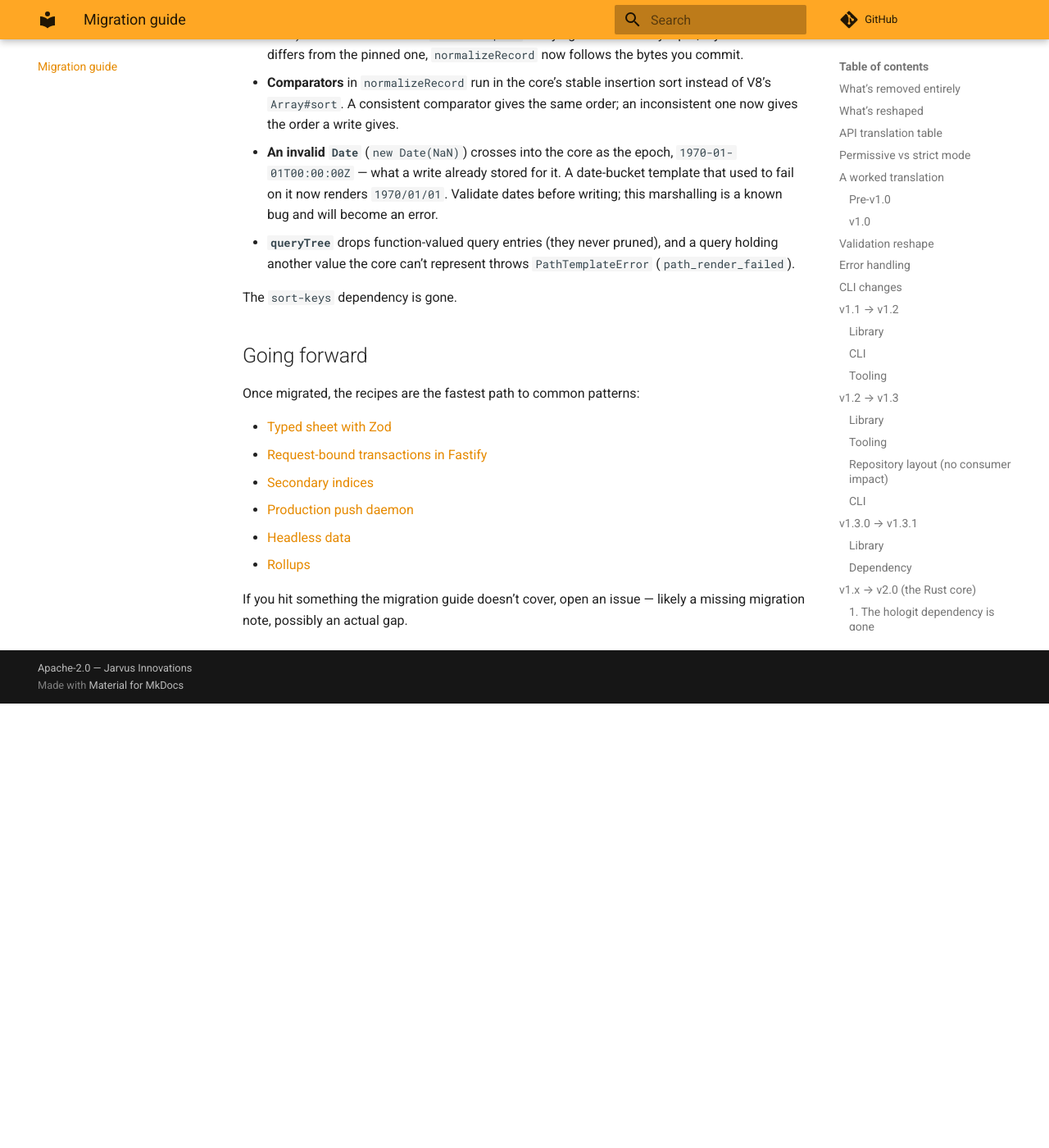
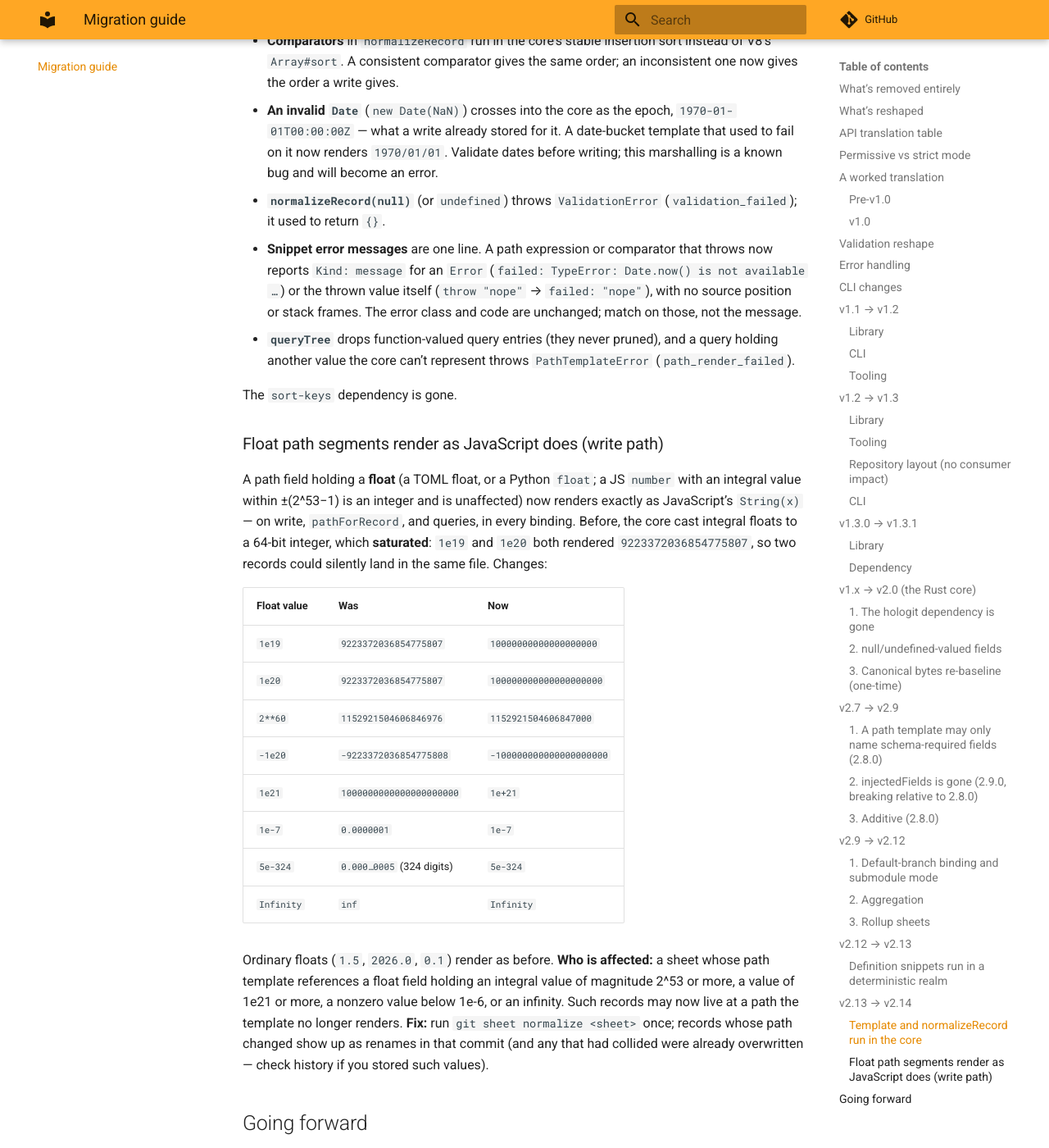
Before and after one commit to JarvusInnovations/gitsheets, an MkDocs documentation site: the page built from docs/migration-guide.md, in a window 1280 px wide and 1400 px high, scrolled down 14045 px. Shown: the whole window at 82% size. Built offline with MkDocs 1.6.1 and Material for MkDocs 9.7.7, drawn with Linux system fonts in a browser that asks for light colours; comment, search, counter and statistics services are not loaded; before the commit the page ends 14903 px from its top, so only the background shows below that; some of the changed text lies outside the part shown.

Commit message:
docs: correct and extend the v2.14 migration notes
- The bare-datetime change is an error-code change (path_invalid_chars ->
  path_render_failed); the Node Template never returned Date#toString().
- Add normalizeRecord(null), one-line snippet error messages, and the
  write-path float rendering fix (saturating i64 cast -> Number#toString)
  with a before/after table and the normalize remedy.
- docs/path-templates.md: expression getFullYear() reads UTC since v2.13.

Co-Authored-By: Claude Fable 5.2 <noreply@anthropic.com>
Claude-Session: https://claude.ai/code/session_013bS1t58BgthzfR3EtAeRT2

```diff
--- a/docs/migration-guide.md
+++ b/docs/migration-guide.md
@@ -387,16 +387,35 @@ Path-template expression components (`${{ … }}`) and raw-JS sort comparators (
 
 The exported `Template` (`render`, `queryTree`), and so `sheet.pathForRecord`, and `sheet.normalizeRecord` now call the core — the same renderer and normalizer a write uses — instead of evaluating snippets in a Node `node:vm` realm. What they return is now exactly what an upsert of the same record commits. Most records see no difference; these do:
 
-- **A bare datetime field in a path** (`${{ publishedAt }}`) can't be rendered: `Template.render` / `pathForRecord` throw `PathTemplateError` (`path_render_failed`) instead of returning the host's `Date#toString()` (`"Thu Jan 01 2026 00:00:00 GMT+0000 (…)"`). Writes already rejected it. Use a [date bucket](path-templates.md#date-buckets) or an expression such as `${{ publishedAt.toISOString().slice(0, 10) }}`.
-- **Float and big-integer fields in a path** render as the core does: `1e21` → `1000000000000000000000` (was `1e+21`), `1e-7` → `0.0000001` (was `1e-7`), `Infinity` → `inf` (was `Infinity`); a `bigint` outside i64 is a render failure. Writes already rendered these this way.
+- **A bare datetime field in a path** (`${{ publishedAt }}`) fails with a different code: `Template.render` / `pathForRecord` used to stringify it with `Date#toString()`, whose `:` made the render throw `PathTemplateError` (`path_invalid_chars`); it now throws `PathTemplateError` (`path_render_failed`), as a write always did. Use a [date bucket](path-templates.md#date-buckets) or an expression such as `${{ publishedAt.toISOString().slice(0, 10) }}`.
+- **A `bigint` outside i64 in a path field** is a render failure (`path_render_failed`); it used to render its digits. Writes already rejected it.
 - **Records the core can't represent** — a function or symbol value anywhere in the record, a `null` array element, a `bigint` outside i64 — make `Template.render` / `pathForRecord` throw `PathTemplateError` (`path_render_failed`) and `normalizeRecord` throw `ValidationError` (`validation_failed`), even when the template or sort rules don't touch that field. Before, the field was ignored.
 - **`normalizeRecord` returns the core's value**: a fresh plain object with `null` / `undefined` keys removed (at every depth), class instances flattened to plain objects, `bigint`s within ±(2^53−1) as `number`s, and new `Date` objects. Before, it kept your values and nulls as they were.
 - **`sort = true` order** in `normalizeRecord` comes from the core's pinned ICU collator (as on write) rather than the host's `localeCompare`. They agree for ordinary input; if your Node's ICU differs from the pinned one, `normalizeRecord` now follows the bytes you commit.
 - **Comparators** in `normalizeRecord` run in the core's stable insertion sort instead of V8's `Array#sort`. A consistent comparator gives the same order; an inconsistent one now gives the order a write gives.
 - **An invalid `Date`** (`new Date(NaN)`) crosses into the core as the epoch, `1970-01-01T00:00:00Z` — what a write already stored for it. A date-bucket template that used to fail on it now renders `1970/01/01`. Validate dates before writing; this marshalling is a known bug and will become an error.
+- **`normalizeRecord(null)`** (or `undefined`) throws `ValidationError` (`validation_failed`); it used to return `{}`.
+- **Snippet error messages** are one line. A path expression or comparator that throws now reports `Kind: message` for an `Error` (`failed: TypeError: Date.now() is not available …`) or the thrown value itself (`throw "nope"` → `failed: "nope"`), with no source position or stack frames. The error class and code are unchanged; match on those, not the message.
 - **`queryTree`** drops function-valued query entries (they never pruned), and a query holding another value the core can't represent throws `PathTemplateError` (`path_render_failed`).
 
 The `sort-keys` dependency is gone.
+
+### Float path segments render as JavaScript does (write path)
+
+A path field holding a **float** (a TOML float, or a Python `float`; a JS `number` with an integral value within ±(2^53−1) is an integer and is unaffected) now renders exactly as JavaScript's `String(x)` — on write, `pathForRecord`, and queries, in every binding. Before, the core cast integral floats to a 64-bit integer, which **saturated**: `1e19` and `1e20` both rendered `9223372036854775807`, so two records could silently land in the same file. Changes:
+
+| Float value | Was | Now |
+| --- | --- | --- |
+| `1e19` | `9223372036854775807` | `10000000000000000000` |
+| `1e20` | `9223372036854775807` | `100000000000000000000` |
+| `2**60` | `1152921504606846976` | `1152921504606847000` |
+| `-1e20` | `-9223372036854775808` | `-100000000000000000000` |
+| `1e21` | `1000000000000000000000` | `1e+21` |
+| `1e-7` | `0.0000001` | `1e-7` |
+| `5e-324` | `0.000…0005` (324 digits) | `5e-324` |
+| `Infinity` | `inf` | `Infinity` |
+
+Ordinary floats (`1.5`, `2026.0`, `0.1`) render as before. **Who is affected:** a sheet whose path template references a float field holding an integral value of magnitude 2^53 or more, a value of 1e21 or more, a nonzero value below 1e-6, or an infinity. Such records may now live at a path the template no longer renders. **Fix:** run `git sheet normalize <sheet>` once; records whose path changed show up as renames in that commit (and any that had collided were already overwritten — check history if you stored such values).
 
 ## Going forward
 
```
Also changed, not shown: docs/path-templates.md (+3 -2 lines).
